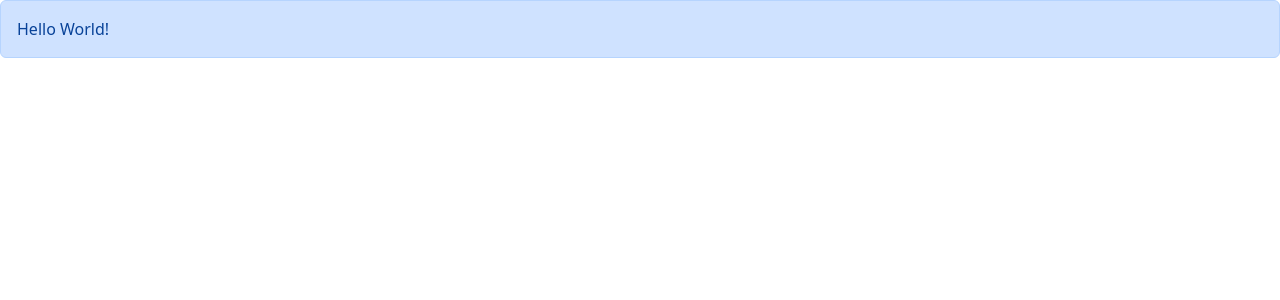
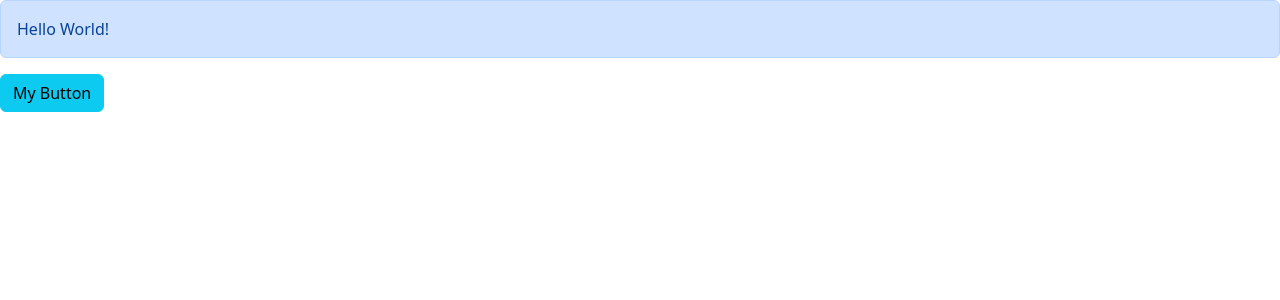
Before and after one commit to NaveenManjappa/react-playground, a React (Vite) app in the folder react-app/: page / in a window 1280 px wide. Shown: the top 300 px of the page. Built offline with nearby package versions, Linux system fonts and the light colour scheme.

Commit message:
react-app Button component

```diff
--- a/react-app/src/App.tsx
+++ b/react-app/src/App.tsx
@@ -1,4 +1,5 @@
 import Alert from "./components/Alert";
+import Button from "./components/Button";
 
 function App() {
   return (
@@ -6,6 +7,7 @@
       <Alert>
         Hello <span>World!</span>
       </Alert>
+      <Button color='info' onClick={() => console.log('clicked')}>My Button</Button>
     </div>
   );
 }
--- /dev/null
+++ b/react-app/src/components/Button.tsx
@@ -0,0 +1,15 @@
+interface Props {
+  children: string;
+  color?: 'primary' | 'secondary' | 'info' | 'success';
+  onClick: () => void;
+}
+
+const Button = ({ children, onClick, color='primary' }: Props) => {
+  return (
+    <button className={"btn btn-" + color} onClick={onClick}>
+      {children}
+    </button>
+  );
+};
+
+export default Button;
```
